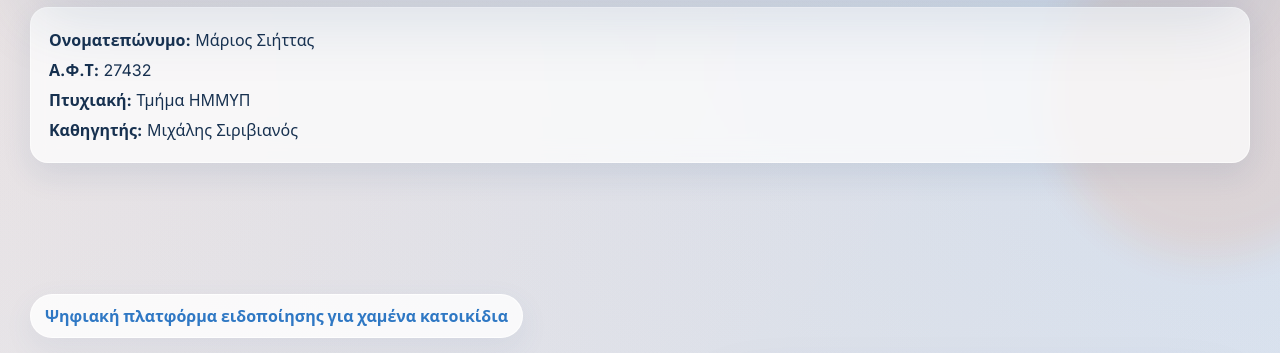
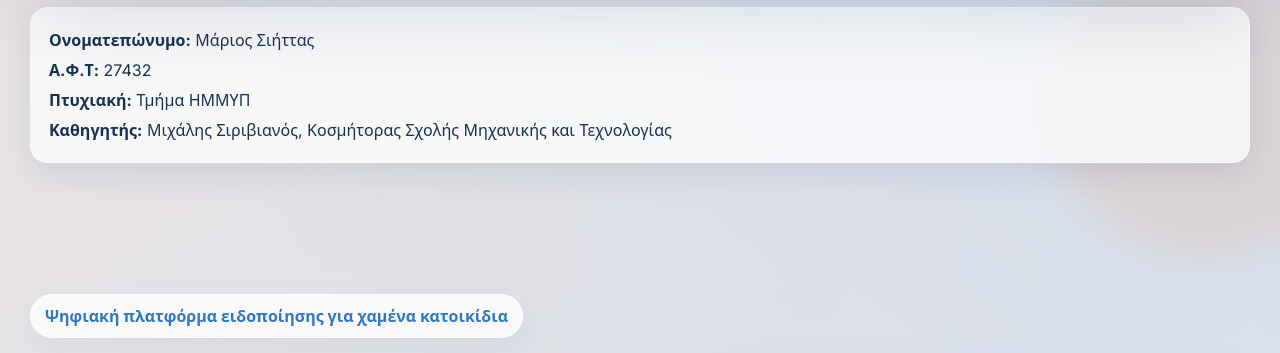
Before and after one commit to Marios-Shittas/petrescue-presentation, a plain HTML site: page index.html in a window 1280 px wide. Shown: the part 111-464 px from the top of the page. Drawn offline with Linux system fonts and the light colour scheme.

Commit message:
Update professor title in presenter banner

```diff
--- a/index.html
+++ b/index.html
@@ -42,7 +42,7 @@
     <p><strong>Ονοματεπώνυμο:</strong> Μάριος Σιήττας</p>
     <p><strong>Α.Φ.Τ:</strong> 27432</p>
     <p><strong>Πτυχιακή:</strong> Τμήμα ΗΜΜΥΠ</p>
-    <p><strong>Καθηγητής:</strong> Μιχάλης Σιριβιανός</p>
+    <p><strong>Καθηγητής:</strong> Μιχάλης Σιριβιανός, Κοσμήτορας Σχολής Μηχανικής και Τεχνολογίας</p>
   </section>
 
   <main>
```
